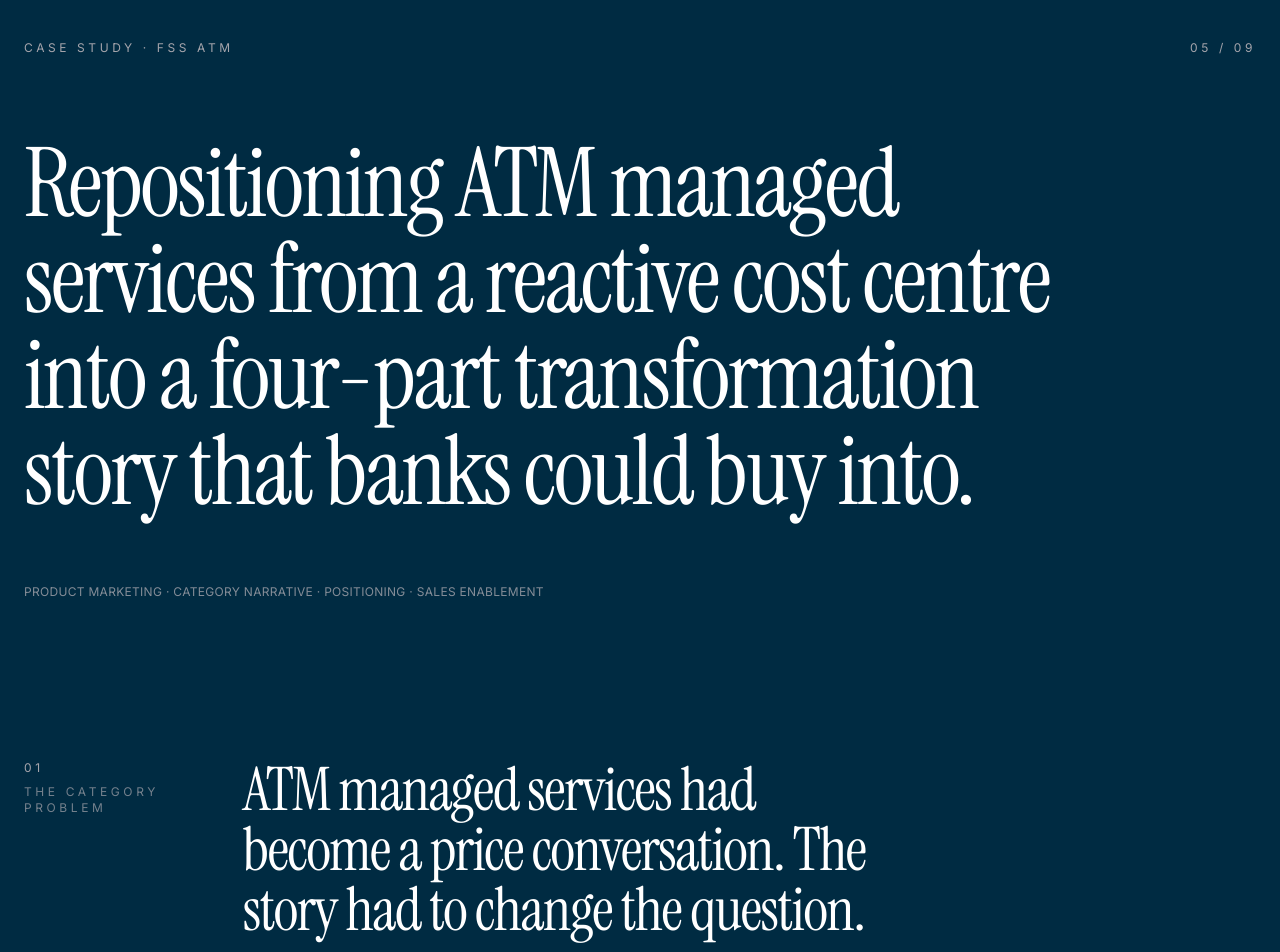
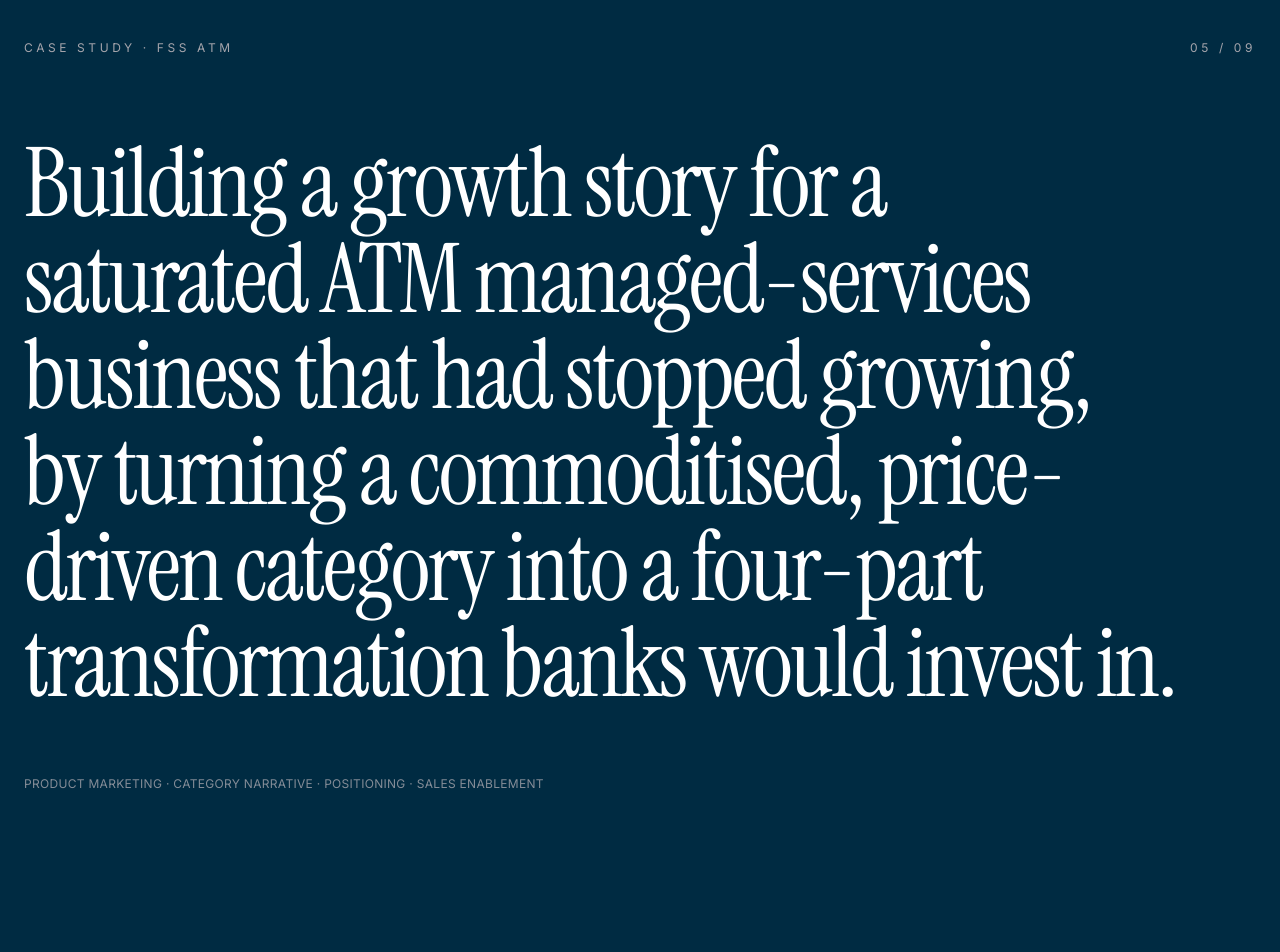
Before and after one commit to d-sourabh/dsignosour, a React (Vite) app: page /work/fss-atm in a window 1280 px wide. Shown: the part 160-1112 px from the top of the page. Built offline with nearby package versions, Linux system fonts and the light colour scheme.

Commit message:
ATM Update

```diff
--- a/src/components/SelectedWork.tsx
+++ b/src/components/SelectedWork.tsx
@@ -85,9 +85,9 @@
   {
     number: "05",
     route: "/work/fss-atm",
-    title: "Reframing ATM Managed Services as Transformation",
+    title: "Building a Growth Story for a Saturated ATM Business",
     description:
-      "Rebuilding a commoditised ATM managed-services category into a four-part transformation story that moved banks from cost centre to customer delight centre.",
+      "Reviving growth in a saturated, slow-growth ATM managed-services business by reframing a commoditised category into a four-part transformation banks would invest in.",
     metadata: "Product Marketing · Category Narrative · Positioning · Sales Enablement",
     placeholder: "Placeholder for the FSS ATM managed-services story.",
     thumbnail: "/atm-thumbnail.webp",
--- a/src/pages/FSSATM.tsx
+++ b/src/pages/FSSATM.tsx
@@ -14,16 +14,16 @@
         index="05 / 09"
         eyebrow="Case Study · FSS ATM"
         meta="Product Marketing · Category Narrative · Positioning · Sales Enablement"
-        statement="Repositioning ATM managed services from a reactive cost centre into a four-part transformation story that banks could buy into."
+        statement="Building a growth story for a saturated ATM managed-services business that had stopped growing, by turning a commoditised, price-driven category into a four-part transformation banks would invest in."
       />
 
       <CaseStudySection
         index="01"
-        label="The Category Problem"
-        heading="ATM managed services had become a price conversation. The story had to change the question."
+        label="The Growth Problem"
+        heading="A mature business that had stopped growing, defending share in a price war."
         body={[
-          "For most banks the ATM had quietly turned into a cost centre and a compliance liability: downtime penalties, RBI mandates, cash-out risk, and fraud exposure. The managed-services market serving them was crowded and commoditised, a field of vendors competing largely on price and headcount. FSS held real strength, around 25,000 ATMs and roughly 12% market share as one of India's largest providers, but the category rewarded whoever was cheaper, not whoever was better.",
-          "This was a positioning problem before it was a demand problem. FSS could not win a race to the bottom on a service line. The work was to reframe the category itself: move the conversation from \u201Cwho manages our ATMs for less\u201D to \u201Cwho turns our ATM estate from a cost centre into a customer delight centre,\u201D and to give that reframe a structure a bank could follow and a sales team could carry.",
+          "ATM managed services had matured into a saturated, slow-growth business. The market was crowded and commoditised, a field of vendors competing largely on price and headcount, and FSS's own ATM line, around 25,000 ATMs and roughly 12% market share as one of India's largest providers, had plateaued along with it. For banks the ATM had quietly become a cost centre and a compliance liability, downtime penalties, RBI mandates, cash-out risk, and fraud exposure, which only deepened the pressure to spend less rather than invest more.",
+          "Defending share in a price war was not a growth plan. This was a positioning problem before it was a demand problem: FSS could not grow by being cheaper. The work was to reframe the category itself, moving the conversation from \u201Cwho manages our ATMs for less\u201D to \u201Cwho turns our ATM estate from a cost centre into a customer delight centre,\u201D and to give that reframe a structure that reopened a growth conversation a bank would invest in.",
         ]}
         image="/atm-overview.webp"
         imageAlt="Composite overview of the Indian ATM market, the downtime and cost-centre problem, and the technology layers combating it."
--- a/src/pages/SimplyPayments.tsx
+++ b/src/pages/SimplyPayments.tsx
@@ -116,7 +116,7 @@
       <NextCaseStudy
         number="05 / 09"
         route="/work/fss-atm"
-        title="Reframing ATM Managed Services as Transformation"
+        title="Building a Growth Story for a Saturated ATM Business"
       />
     </CaseStudyPage>
   );
```
